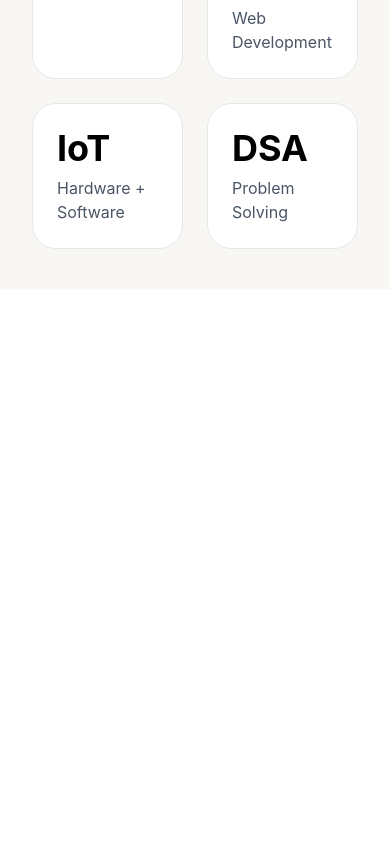
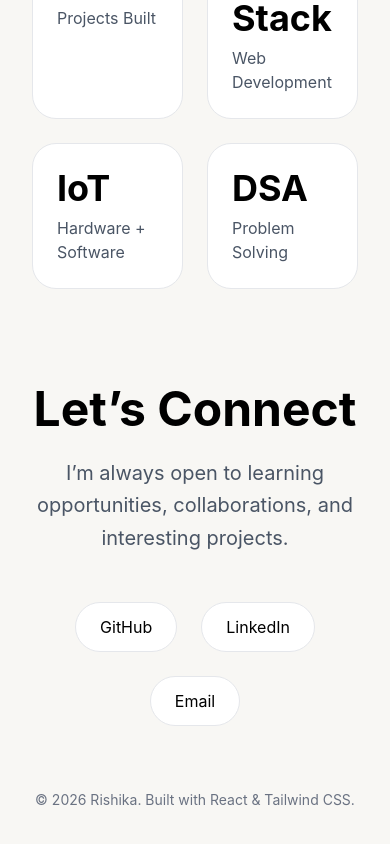
Before and after one commit to rishika-2626/Portfolio, a React app: page / in a window 390 px wide. Shown: the part 4572-5416 px from the top of the page. Before the commit the page ends 4861 px from the top, so only its background shows below. Built offline with nearby package versions, Linux system fonts and the light colour scheme; the HTML template or start-up script is replaced by a standard one.

Commit message:
added the contact section and made a few ui changes

```diff
--- a/src/App.jsx
+++ b/src/App.jsx
@@ -3,6 +3,7 @@ import Hero from './components/Hero'
 import Projects from './components/Projects'
 import Skills from './components/Skills'
 import About from './components/About'
+import Contact from './components/Contact'
 function App() {
   return (
      <div>
@@ -11,6 +12,7 @@ function App() {
       <Projects />
       <Skills />
       <About />
+      <Contact />
     </div>
   )
 }
--- a/src/components/About.jsx
+++ b/src/components/About.jsx
@@ -1,6 +1,6 @@
 function About() {
   return (
-    <section id="about" className="bg-[#f8f7f4] px-8 md:px-16 pt-4 pb-10">
+    <section id="about" className="bg-[#f8f7f4] px-8 md:px-16 min-h-screen pt-14">
 
       <div className="max-w-7xl mx-auto">
 
--- a/src/components/Contact.jsx
+++ b/src/components/Contact.jsx
@@ -0,0 +1,91 @@
+function Contact() {
+  return (
+    <section
+      id="contact"
+      className="bg-[#f8f7f4] px-8 md:px-16 min-h-screen py-24 "
+    >
+
+      <div className="max-w-7xl mx-auto text-center">
+
+        <h2 className="text-5xl font-bold mb-6">
+          Let’s Connect
+        </h2>
+
+        <p className="text-xl text-gray-600 max-w-2xl mx-auto mb-12 leading-relaxed">
+          I’m always open to learning opportunities,
+          collaborations, and interesting projects.
+        </p>
+
+        {/* Social Links */}
+        <div className="flex flex-wrap justify-center gap-6 mb-16">
+
+          <a
+            href="https://github.com/rishika-2626"
+            target="_blank"
+            className="
+              bg-white
+              px-6
+              py-3
+              rounded-full
+              border
+              border-gray-200
+              transition
+              duration-300
+              hover:-translate-y-1
+              hover:shadow-lg
+            "
+          >
+            GitHub
+          </a>
+
+          <a
+            href="https://www.linkedin.com/in/rishika-thatipamula26/"
+            target="_blank"
+            className="
+              bg-white
+              px-6
+              py-3
+              rounded-full
+              border
+              border-gray-200
+              transition
+              duration-300
+              hover:-translate-y-1
+              hover:shadow-lg
+            "
+          >
+            LinkedIn
+          </a>
+
+          <a
+            href="mailto:rishikasruthi@email.com"
+            className="
+              bg-white
+              px-6
+              py-3
+              rounded-full
+              border
+              border-gray-200
+              transition
+              duration-300
+              hover:-translate-y-1
+              hover:shadow-lg
+            "
+          >
+            Email
+          </a>
+
+        </div>
+
+        {/* Footer */}
+        <p className="text-gray-500 text-sm">
+          © 2026 Rishika. Built with React & Tailwind CSS.
+        </p>
+
+      </div>
+
+    </section>
+  )
+}
+
+export default Contact
--- a/src/components/Projects.jsx
+++ b/src/components/Projects.jsx
@@ -3,7 +3,7 @@ import ProjectCard from './ProjectCard'
 
 function Projects() {
   return (
-    <section className="bg-[#f8f7f4] px-8 md:px-16 pt-4 pb-10">
+    <section className="bg-[#f8f7f4] px-8 md:px-16 min-h-screen pt-4 pb-10">
 
       <div className="max-w-7xl mx-auto">
 
```
